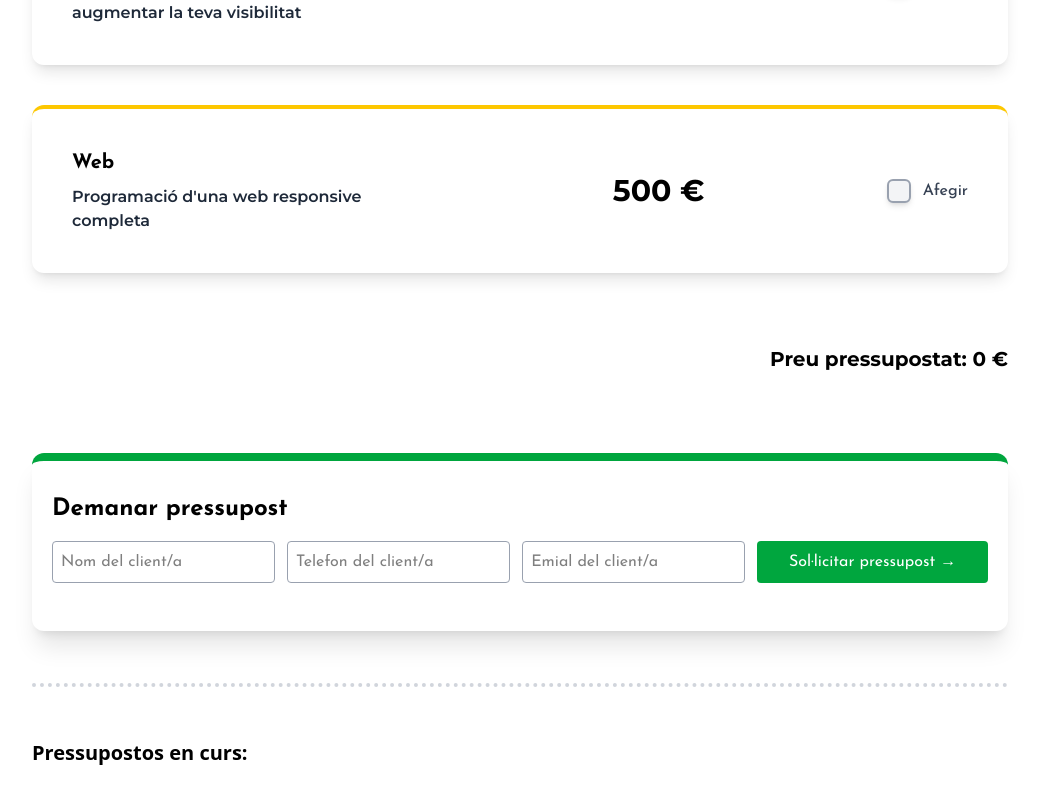
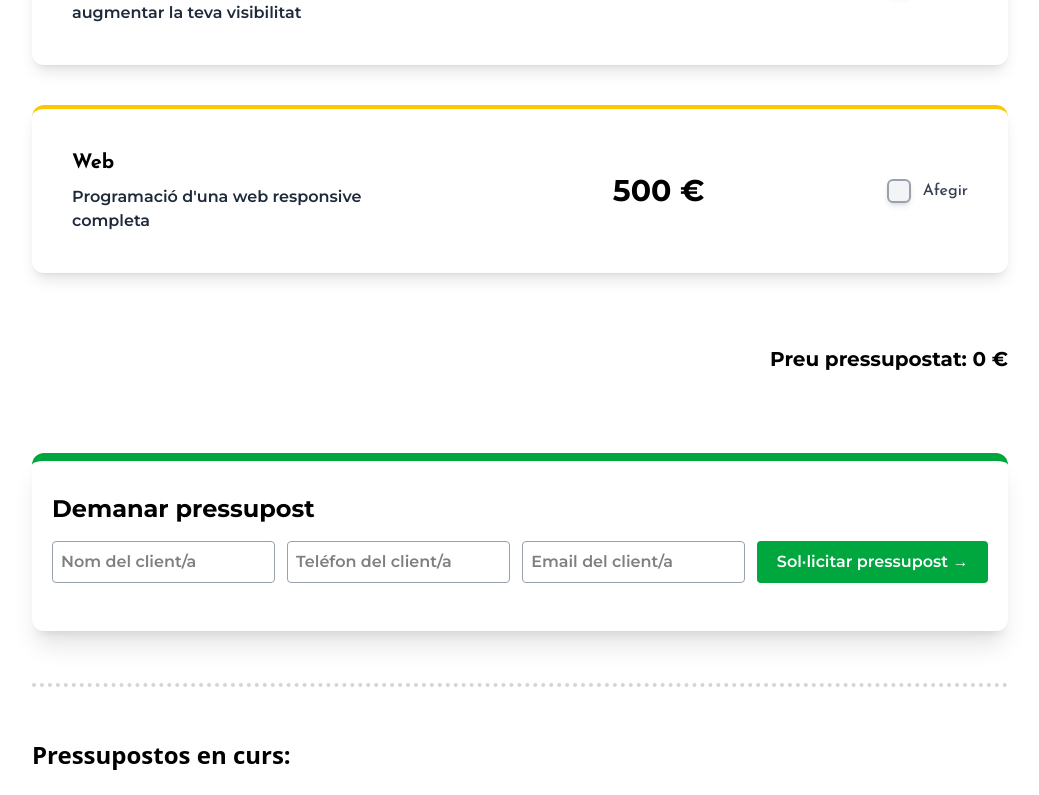
Before and after one commit to JlBestMc/S6.-Budget-Website, a React (Vite) app: page /calculator in a window 1280 px wide. Shown: the part 735-1530 px from the top of the page, without its empty margins (120-1159 px from the left). Built offline with nearby package versions, Linux system fonts and the light colour scheme.

Commit message:
wip component BudgetList

```diff
--- a/src/features/budgetForm/components/BudgetForm.tsx
+++ b/src/features/budgetForm/components/BudgetForm.tsx
@@ -19,10 +19,10 @@ export default function BudgetForm({
 }: BudgetFormProps) {
   return (
     <div className="bg-white pt-8 pb-12 p-5 rounded-xl shadow-xl space-y-4 border-t-8 border-green-600">
-      <h2 className="text-2xl font-bold font-josefin">Demanar pressupost</h2>
+      <h2 className="text-2xl font-bold font-montserrat">Demanar pressupost</h2>
       <div className="flex gap-3">
         <input
-          className="border p-2 w-2/4 rounded font-josefin border-gray-400"
+          className="border p-2 w-2/4 font-semibold rounded font-montserrat border-gray-400"
           type="text"
           placeholder="Nom del client/a"
           value={form.clientName}
@@ -31,20 +31,20 @@ export default function BudgetForm({
           }
         />
         <input
-          className="border p-2 w-2/4 border-gray-400 font-josefin  rounded"
+          className="border font-semibold  p-2 w-2/4 border-gray-400 font-montserrat  rounded"
           type="tel"
           pattern="[0-9]*"
           inputMode="numeric"
-          placeholder="Telefon del client/a"
+          placeholder="Teléfon del client/a"
           value={form.clientPhone}
           onChange={(e) =>
             setForm((f) => ({ ...f, clientPhone: e.target.value }))
           }
         />
         <input
-          className="border p-2 w-2/4  rounded font-josefin border-gray-400"
+          className="border p-2 w-2/4 font-semibold  rounded font-montserrat border-gray-400"
           type="text"
-          placeholder="Emial del client/a"
+          placeholder="Email del client/a"
           value={form.clientEmail}
           onChange={(e) =>
             setForm((f) => ({ ...f, clientEmail: e.target.value }))
@@ -52,7 +52,7 @@ export default function BudgetForm({
         />
         <button
           onClick={onSubmit}
-          className="bg-green-600  text-white px-4  w-2/4 rounded font-josefin hover:bg-green-700"
+          className="bg-green-600  text-white px-4 font-semibold   w-2/4 rounded font-montserrat hover:bg-green-700"
         >
           Sol·licitar pressupost →
         </button>
--- a/src/features/budgetForm/components/BudgetList.tsx
+++ b/src/features/budgetForm/components/BudgetList.tsx
@@ -8,21 +8,34 @@ interface BudgetListProps {
 export default function BudgetList({ budgets }: BudgetListProps) {
   return (
     <div className="space-y-4">
-      <h2 className="text-xl font-bold">Pressupostos en curs:</h2>
+      <h2 className="text-2xl font-bold">Pressupostos en curs:</h2>
       {budgets.map((budget) => (
-        <div key={budget.id} className="bg-white p-4 rounded shadow">
-          <h3 className="font-bold">{budget.clientName}</h3>
-          <p className="italic text-sm text-gray-500">{budget.clientEmail}</p>
-          <p className="italic text-sm text-gray-500">{budget.clientPhone}</p>
-          <ul className="my-2 list-disc list-inside">
-            {budget.selectedServices.map((id) => {
-              const service = SERVICES.find((s) => s.id === id);
-              return <li key={id}>{service?.title || "Servei desconegut"}</li>;
-            })}
-          </ul>
-          <p className="font-bold">Total: {budget.total} €</p>
+        <div
+          key={budget.id}
+          className="bg-white p-4 flex justify-around rounded items-center shadow"
+        >
+          <div>
+            <h3 className="font-bold text-2xl">{budget.clientName}</h3>
+            <p className=" text-sm text-gray-500">{budget.clientEmail}</p>
+            <p className=" text-sm text-gray-500">{budget.clientPhone}</p>
+          </div>
+          <div>
+            <p className="font-semibold">Serveis contractats</p>
+            <ul className="my-2 list-disc font-semibold list-inside">
+              {budget.selectedServices.map((id) => {
+                const service = SERVICES.find((s) => s.id === id);
+                return (
+                  <li key={id}>{service?.title || "Servei desconegut"}</li>
+                );
+              })}
+            </ul>
+          </div>
+          <div className="flex flex-col text-center">
+            <p className="font-bold text-gray-400">Total:</p>
+            <p className="font-bold text-3xl">{budget.total} €</p>
+          </div>
         </div>
       ))}
     </div>
   );
-};
+}
--- a/src/features/cards/components/Checkbox.tsx
+++ b/src/features/cards/components/Checkbox.tsx
@@ -21,7 +21,7 @@ export default function Checkbox({
             onChange={(e) => onCheckedChange(e.target.checked)}
           />
 
-          <span className="relative w-6 h-6 flex justify-center items-center bg-gray-100 border-2 border-gray-400 rounded-md shadow-md transition-all duration-500 peer-checked:border-green-500 peer-checked:bg-green-500 peer-hover:scale-105">
+          <span className="relative w-6 h-6 flex justify-center items-center bg-gray-100 border-2 border-gray-400 rounded-md shadow-md transition-all duration-500 peer-checked:border-green-600 peer-checked:bg-green-600 peer-hover:scale-105">
             <span className="absolute inset-0 bg-gradient-to-br from-white/30 to-white/10 opacity-0 peer-checked:opacity-100 rounded-md transition-all duration-500 peer-checked:animate-pulse"></span>
 
             <svg
@@ -38,7 +38,7 @@ export default function Checkbox({
             </svg>
           </span>
 
-          <span className="ml-3 text-gray-700 group-hover:text-green-500 font-josefin font-medium transition-colors duration-300">
+          <span className="ml-3 text-gray-700 group-hover:text-green-600 font-josefin font-medium transition-colors duration-300">
             Afegir
           </span>
         </label>
--- a/src/features/cards/components/card.tsx
+++ b/src/features/cards/components/card.tsx
@@ -27,7 +27,7 @@ export default function Card({
     <>
       <div
         className={`flex flex-col p-10 border-t-4 rounded-xl shadow-lg mb-10 ${
-          checked ? "border border-green-400" : "border-t-yellow-400"
+          checked ? "border border-green-600" : "border-t-yellow-400"
         }`}
       >
         <div className="flex flex-col gap-10 md:gap-0 md:flex-row justify-between items-center">
```
